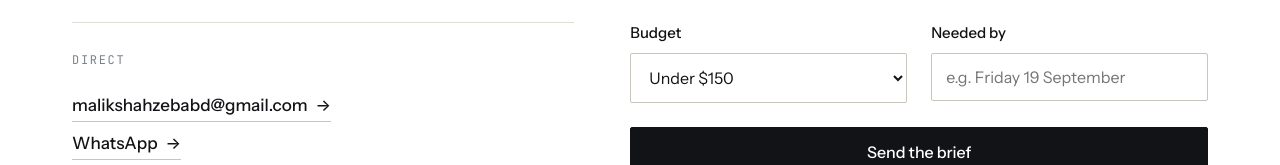
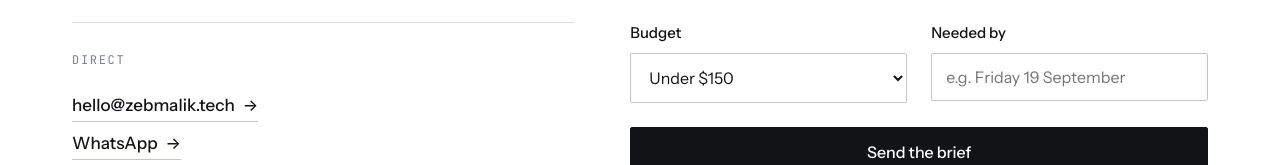
Before and after one commit to MuhammadShahzebMalik786/zebMalik.tech, a plain HTML site: page contact.html in a window 1280 px wide. Shown: the part 1091-1256 px from the top of the page. Drawn offline with Linux system fonts and the light colour scheme.

Commit message:
Use hello@zebmalik.tech as the public contact address
Cloudflare Email Routing is live: MX and SPF records are published and
hello@zebmalik.tech forwards to the account Gmail. A domain address reads
as a team; a personal Gmail undercuts the positioning.

Co-Authored-By: Claude Opus 5 <noreply@anthropic.com>
Claude-Session: https://claude.ai/code/session_01Bg793iYznn4j9AnaCpRZZb

```diff
--- a/contact.html
+++ b/contact.html
@@ -65,7 +65,7 @@
       <div style="margin-top:36px;padding-top:28px;border-top:1px solid var(--line)">
         <span class="label">Direct</span>
         <!-- REPLACE the three values below with the addresses you want public -->
-        <p style="margin-bottom:8px"><a class="arrow-link" href="mailto:malikshahzebabd@gmail.com">malikshahzebabd@gmail.com</a></p>
+        <p style="margin-bottom:8px"><a class="arrow-link" href="mailto:hello@zebmalik.tech">hello@zebmalik.tech</a></p>
         <p style="margin-bottom:8px"><a class="arrow-link" href="https://wa.me/923448970498">WhatsApp</a></p>
         <p><a class="arrow-link" href="https://github.com/MuhammadShahzebMalik786">GitHub</a></p>
         <p class="small muted" style="margin-top:20px">Based in Pakistan (UTC+5). We work US, UK and EU hours — a brief sent overnight is usually answered before your morning.</p>
```
Also changed, not shown: 1 other file.
